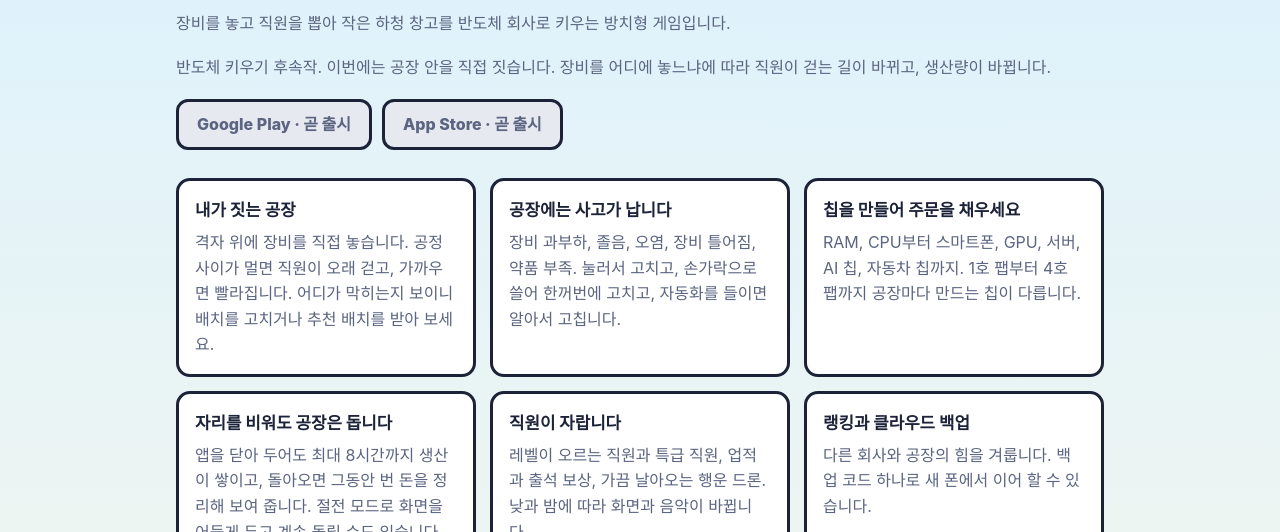
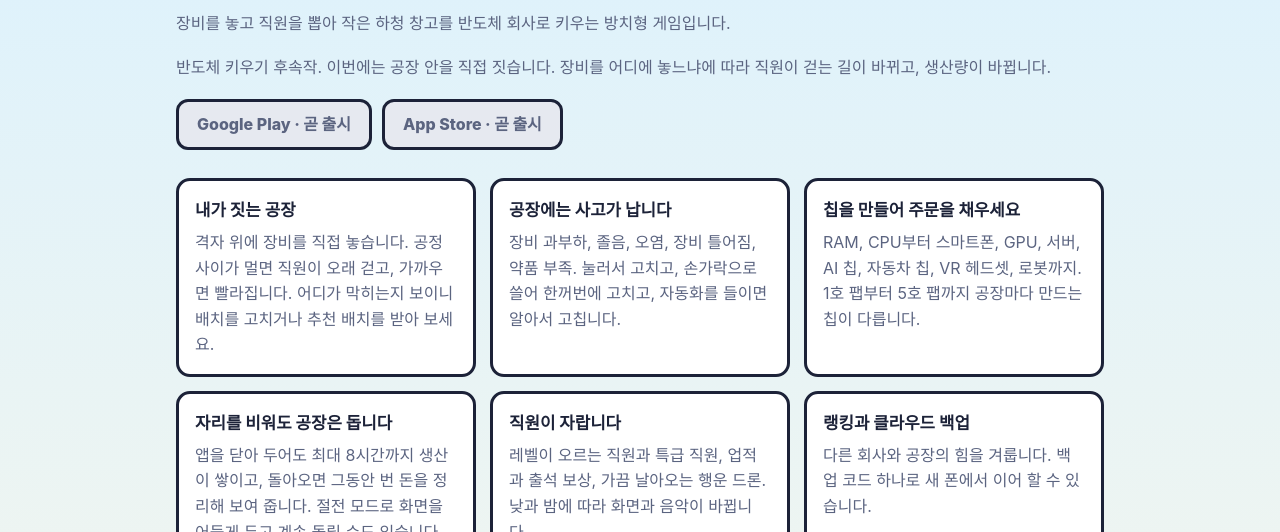
Before and after one commit to semiConductorProductionLeader/fabfab-privacy, a plain HTML site: page gs2/index.html in a window 1280 px wide. Shown: the part 655-1187 px from the top of the page. Drawn offline with Linux system fonts and the light colour scheme.

Commit message:
gs2 갱신 2026-11-27

```diff
--- a/gs2/index.html
+++ b/gs2/index.html
@@ -32,7 +32,7 @@
   <div class="features">
     <div class="feature"><h3>내가 짓는 공장</h3><p>격자 위에 장비를 직접 놓습니다. 공정 사이가 멀면 직원이 오래 걷고, 가까우면 빨라집니다. 어디가 막히는지 보이니 배치를 고치거나 추천 배치를 받아 보세요.</p></div>
     <div class="feature"><h3>공장에는 사고가 납니다</h3><p>장비 과부하, 졸음, 오염, 장비 틀어짐, 약품 부족. 눌러서 고치고, 손가락으로 쓸어 한꺼번에 고치고, 자동화를 들이면 알아서 고칩니다.</p></div>
-    <div class="feature"><h3>칩을 만들어 주문을 채우세요</h3><p>RAM, CPU부터 스마트폰, GPU, 서버, AI 칩, 자동차 칩까지. 1호 팹부터 4호 팹까지 공장마다 만드는 칩이 다릅니다.</p></div>
+    <div class="feature"><h3>칩을 만들어 주문을 채우세요</h3><p>RAM, CPU부터 스마트폰, GPU, 서버, AI 칩, 자동차 칩, VR 헤드셋, 로봇까지. 1호 팹부터 5호 팹까지 공장마다 만드는 칩이 다릅니다.</p></div>
     <div class="feature"><h3>자리를 비워도 공장은 돕니다</h3><p>앱을 닫아 두어도 최대 8시간까지 생산이 쌓이고, 돌아오면 그동안 번 돈을 정리해 보여 줍니다. 절전 모드로 화면을 어둡게 두고 계속 돌릴 수도 있습니다.</p></div>
     <div class="feature"><h3>직원이 자랍니다</h3><p>레벨이 오르는 직원과 특급 직원, 업적과 출석 보상, 가끔 날아오는 행운 드론. 낮과 밤에 따라 화면과 음악이 바뀝니다.</p></div>
     <div class="feature"><h3>랭킹과 클라우드 백업</h3><p>다른 회사와 공장의 힘을 겨룹니다. 백업 코드 하나로 새 폰에서 이어 할 수 있습니다.</p></div>
```
Also changed, not shown: gs2/en/index.html (+1 -1 lines).
